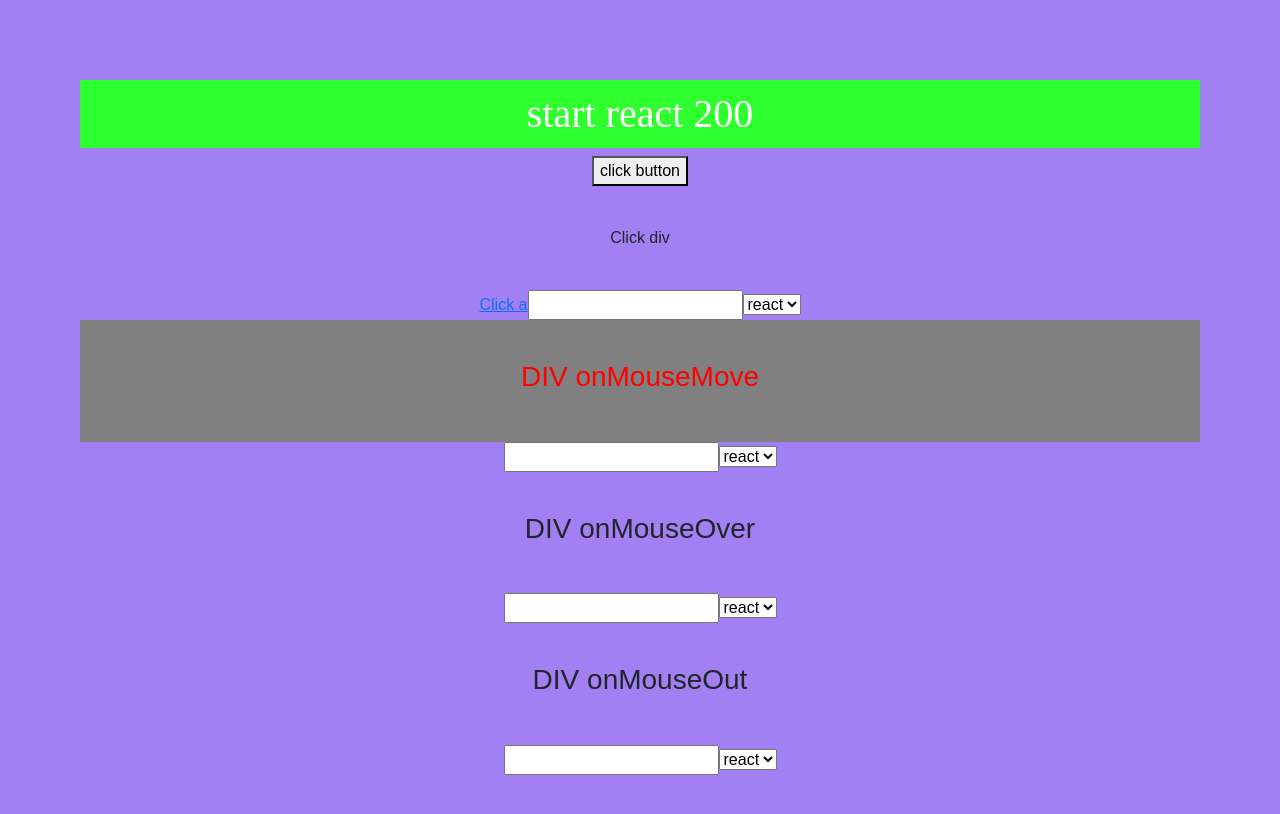
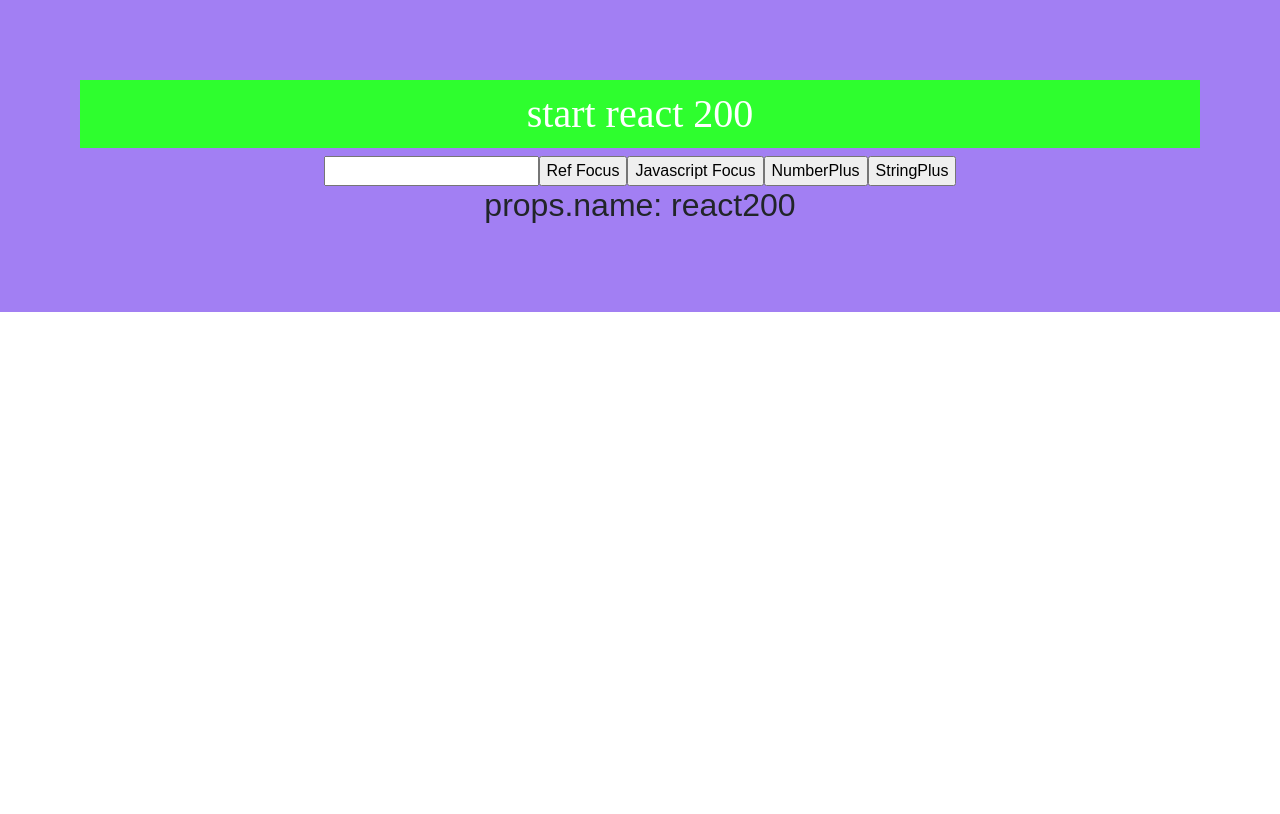
Before and after one commit to unow30/react200, a React (Create React App) app: page / in a window 1280 px wide. Shown: the top 814 px of the page. Built offline with nearby package versions, Linux system fonts and the light colour scheme.

Commit message:
ReactRef, Curring, Hoc
ReactRef, Curring, Hoc

22-05-27 09:48

```diff
--- a/src/App.js
+++ b/src/App.js
@@ -1,21 +1,17 @@
 import React from 'react';
 import './App.css';
-import ReactonClick from './list/R066_onClick';
-import ReactChange from './list/R067_onChange';
-import ReactMouseMove from './list/R068_onMouseMove'
-import ReactMouseOver from './list/R069_onMouseOver'
-import ReactMouseOut from './list/R070_onMouseOut'
+import ReactRef from './list/R073_ReactRef'
+import Curring from './list/R704_ReactCurring'
+import ReactHoc from './Hoc/R075_ReactHoc'
 
 import 'bootstrap/dist/css/bootstrap.css';
 export default function App() {
 	return (
 		<div className="App">
 			<h1>start react 200</h1>
-			<ReactonClick/>
-			<ReactChange/>
-			<ReactMouseMove/>
-			<ReactMouseOver/>
-			<ReactMouseOut/>
+			<ReactRef/>
+			<Curring/>
+			<ReactHoc name={'react200'}/>
 		</div>
 	);
 }
--- /dev/null
+++ b/src/Hoc/R075_ReactHoc.js
@@ -0,0 +1,19 @@
+import React from 'react'
+import withHocComponent from './withHocComponent';
+
+class R075_ReactHoc extends React.Component {
+	render(){
+		console.log('2. HocComponent render')
+		return (
+			<h2>props.name: {this.props.name}</h2>
+		)
+	}
+}
+/*
+* 컴포넌트를 인자로 받거나 반환하는 함수를 '고차 컴포넌트(Higher_Order Component)'라고 한다.
+* 고차 컴포넌트를 구현하면, 여러 컴포넌트에 동일하게 적용되야 하는 공통 기능을 코드 중복없이 사용할 수 있다.
+* R075_ReactHoc에는 constructor나 componentDidMount같은 것이 없다.
+* R075_ReactHoc는 export되지 않아서 render가 실행되지 않는다.
+* 대신 withHocComponent가 R075_ReactHoc컴포넌트와 컴포넌트명을 파라미터로 넘긴다.
+* */
+export default withHocComponent(R075_ReactHoc, 'R075_ReactHoc')
--- /dev/null
+++ b/src/Hoc/withHocComponent.js
@@ -0,0 +1,21 @@
+import React from 'react';
+export default function withHocComponent(InComponent, InComponentName){
+	return class OutComponent extends React.Component{
+		componentDidMount() {
+			console.log(`3. InComponentName ${InComponentName}`)
+		}
+		render(){
+			console.log('1. InComponent render')
+			return (
+				<InComponent {...this.props}/>
+			)
+		}
+	}
+}
+
+/*
+* R075_ReactHoc 컴포넌트에서 withHocComponent를 import하였고
+* withHocComponent에 파라미터로 R075_ReactHoc 컴포넌트와 컴포넌트명을 넣고 실행하여 app.js로 export한다.
+* InComponent는 R075_ReactHoc 컴포넌트다. R075_ReactHoc를 return하면서 prop값을 전달한다.
+* OutComponent render함수가 실행된 후 InComponent의 render가 실행되며 OutComponent의 componentDidMount가 실행된다.
+* */
--- /dev/null
+++ b/src/list/R073_ReactRef.js
@@ -0,0 +1,30 @@
+import React, {Component} from 'react'
+
+class R073_ReactRef extends Component {
+	constructor(props) {
+		super(props);
+		this.InputRef = React.createRef();
+		//Refs는 render 메소드에서 생성된 DOM 노드 또는 React 요소에 접근하는 방법을 제공합니다.
+	}
+
+	RefFocus = (e) =>{
+		this.InputRef.current.focus();
+	}
+
+	JavascriptFocus(){
+		document.getElementById('id').focus()
+	}
+
+	render(){
+		return (
+			<>
+				<input id={'id'} type={'text'} ref={this.InputRef}/>
+				<input type={'button'} value={'Ref Focus'} onClick={this.RefFocus}/>
+				<input type={'button'} value={'Javascript Focus'} onClick={this.JavascriptFocus}/>
+			</>
+		)
+	}
+
+}
+
+export default R073_ReactRef
--- /dev/null
+++ b/src/list/R704_ReactCurring.js
@@ -0,0 +1,40 @@
+import React, {Component} from 'react'
+
+class R074_ReactCurring extends Component {
+/*
+* 커링은 함수의 재사용성을 높이기 위해 함수 자체를 return하는 함수다.
+* 함수를 하나만 사용할 떄는 모든 파라미터를 한 번에 넣어야 한다.
+* 커링을 사용하여 함수를 분리할 수 있으므로 파라미터도 나눠 전달할 수 있다.
+* */
+
+
+	plusNumOrString(c,d){
+		return c+d;
+	}
+
+	//this.plusNumOrString(a,b)를 return하는 또 다른 함수를 return한다.
+	PlusFunc1(a){
+		return function(b) {
+			return this.plusNumOrString(a, b)
+		}.bind(this)
+	}
+
+	// PlusFunc1 함수를 간단하게 표현한 것이다.
+	PlusFunc2 = a => b => this.plusNumOrString(a, b)
+
+	//PlusFunc1 함수를 호출할 때 a와 200을 파라미터로 함께 전달한다.
+	PlusFunc(a){
+		return this.PlusFunc1(a)(200)
+	}
+
+	render(){
+		return (
+			<>
+				<input type={'button'} value={'NumberPlus'} onClick={e=>{alert(this.PlusFunc(100))}}/>
+				<input type={'button'} value={'StringPlus'} onClick={e=>{alert(this.PlusFunc('react'))}}/>
+			</>
+		)
+	}
+}
+
+export default R074_ReactCurring
```
